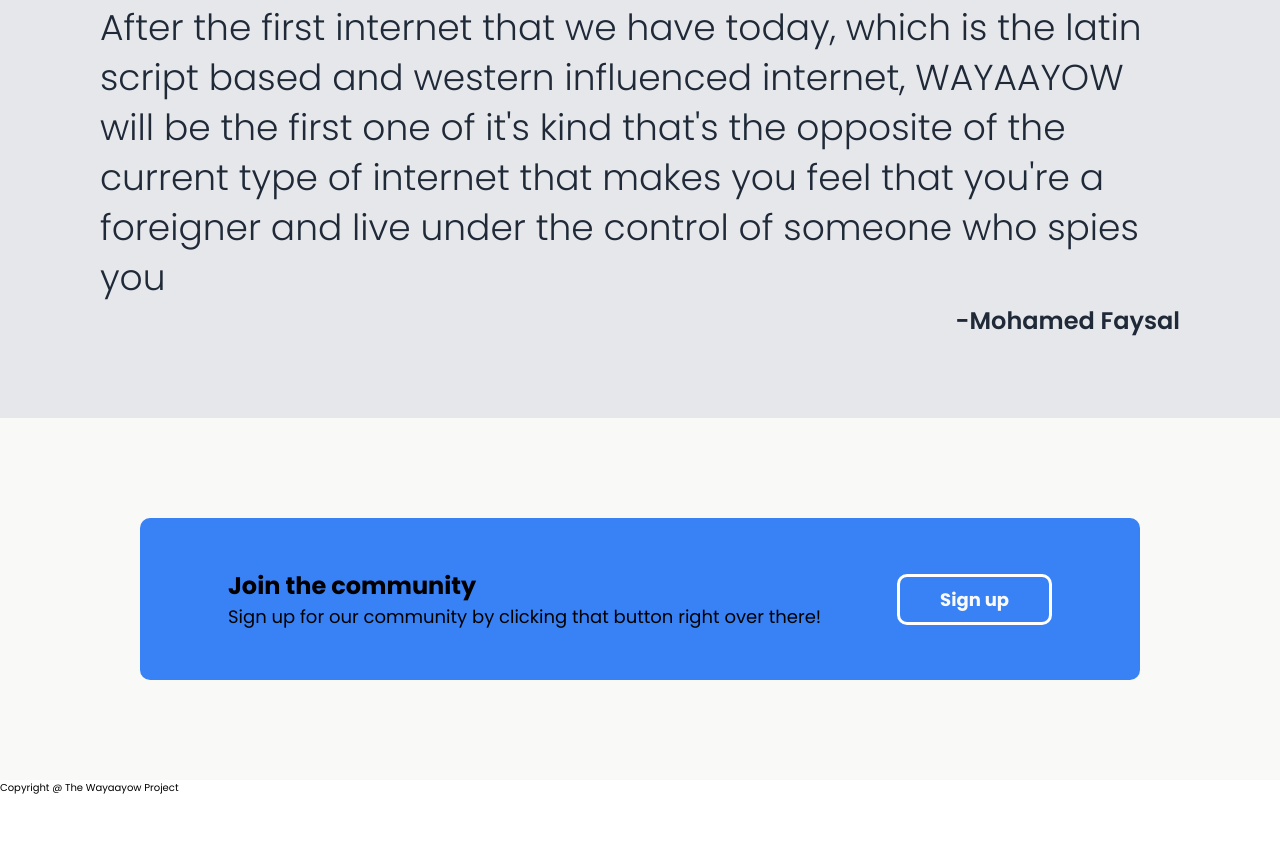
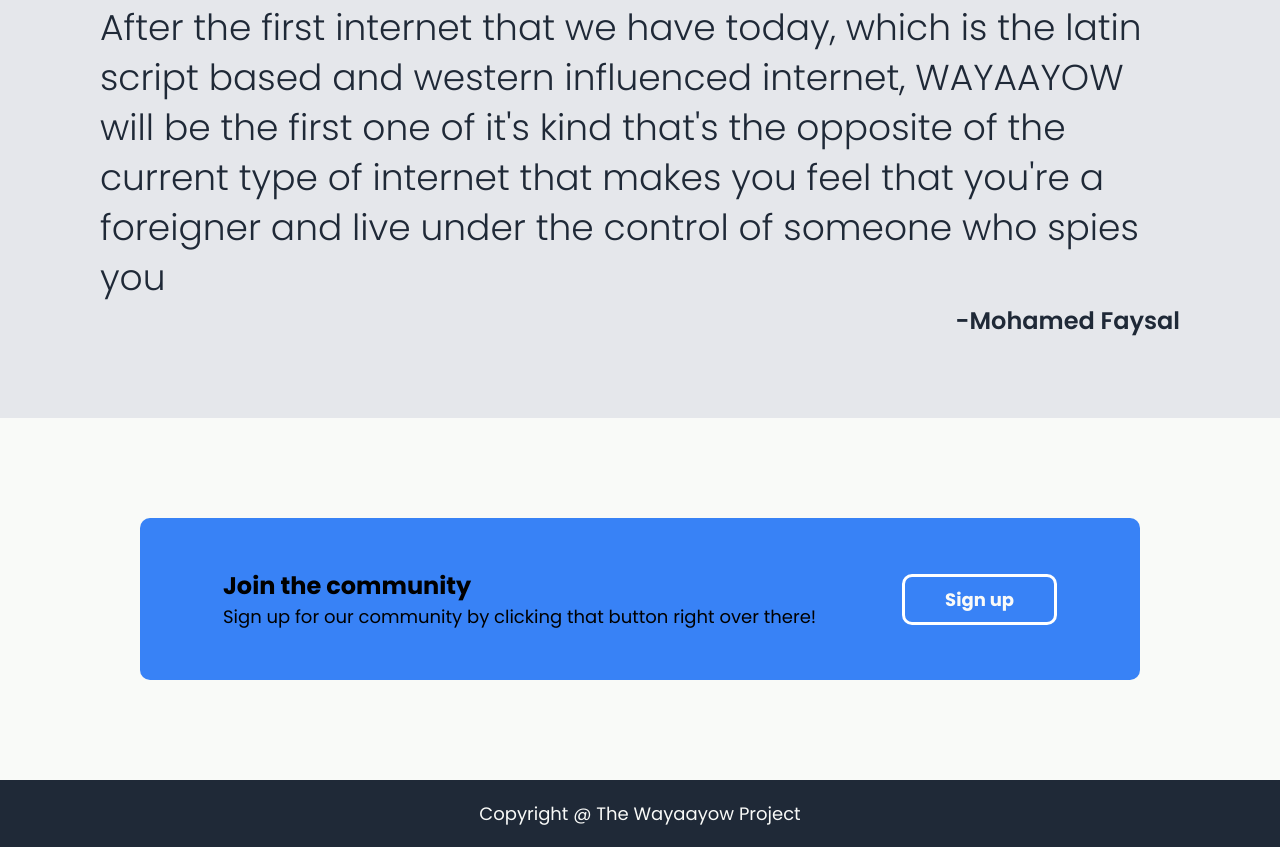
Before and after one commit to Mohamed-Faysall/simple-landing-page, a plain HTML site: page index.html in a window 1280 px wide. Shown: the part 1020-1867 px from the top of the page. Before the commit the page ends 1816 px from the top, so only its background shows below. Drawn offline with Linux system fonts and the light colour scheme.

Commit message:
feat: add footer style

```diff
--- a/style.css
+++ b/style.css
@@ -7,7 +7,7 @@
 
 body {
     font-family: "poppins", sans-serif;
-    flex: auto;
+    min-width: 53rem;
 }
 
 ul, li, a {
@@ -200,6 +200,8 @@ header {
     display: flex;
     justify-content: space-around;
     align-items: center;
+    flex-wrap: wrap;
+    gap: 2rem;
 }
 
 .cta-text h3 {
@@ -213,3 +215,16 @@ header {
 .cta-btn a {
     border: solid #fff;
 }
+
+/* -------------------------- */
+
+footer{
+    background: #1f2937;
+}
+
+footer p {
+    padding: 2rem;
+    text-align: center;
+    color: #f9faf8;
+    font-size: 1.8rem;
+}
```
